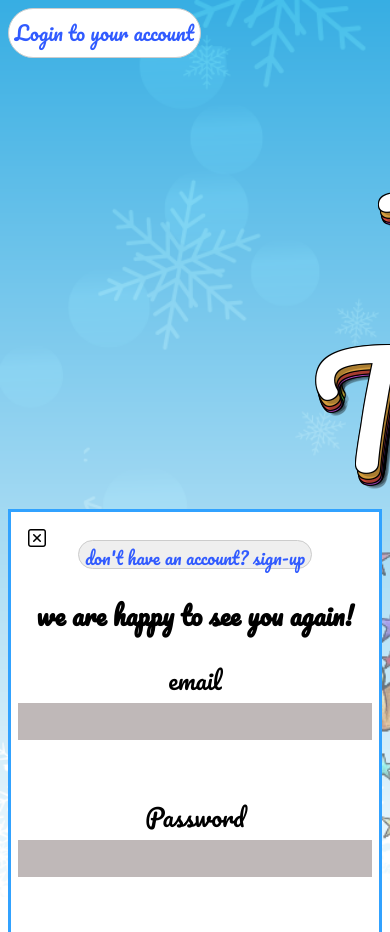
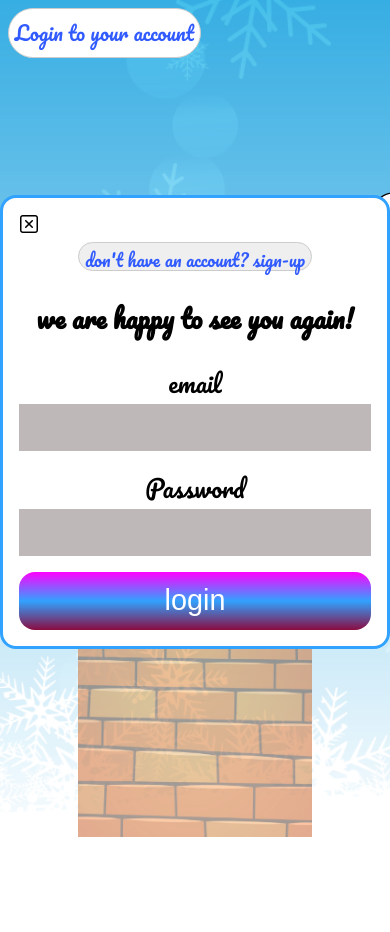
Before and after one commit to chavi362/Icy-Tower, a website: page html/home-page.html in a window 390 px wide. Both pictures are taken after a click on the button "Login to your account". Shown: the top 932 px of the page. After the commit the page ends 844 px from the top, so only its background shows below. Drawn offline with Linux system fonts and the light colour scheme.

Commit message:
Home page form fix
Fixes home page form position, reduce spacing between form inputs;

```diff
--- a/css/home-page.css
+++ b/css/home-page.css
@@ -1,5 +1,9 @@
 * {
   box-sizing: border-box;
+}
+html, body {
+  height: 100%;
+  width: 100%;
 }
 
 body {
@@ -11,9 +15,8 @@ body {
   font-family: 'Pacifico', cursive;
 }
 
-form {
-  text-align: center;
-}
+.mt-16px { margin-top: 16px; }
+.mb-16px { margin-bottom: 16px; }
 
 .main-heading {
   text-align: center;
@@ -85,36 +88,27 @@ form {
 }
 
 .form {
-  width: 27%;
   background-color: white;
+  border-radius: 16px;
+  border: 3px solid #31a2ff;
+  bottom: 0;
   color: black;
-  border: 3px solid #31a2ff;
-  margin-top: -7%;
-  margin-left: 37%;
+  height: fit-content;
+  left: 0;
+  margin: auto;
+  max-width: 400px;
+  padding: 16px;
+  position: absolute;
+  right: 0;
+  text-align: center;
+  top: 0;
+  width: 100%;
   z-index: 99;
-  align-self: center;
-  z-index: 99;
-  position: fixed;
-}
-
-@media screen and (max-width: 1200px) {
-  .form {
-    width: 47%;
-    margin-left: 25%;
-  }
-}
-
-@media screen and (max-width: 600px) {
-  .form {
-    width: 96%;
-    margin-left: 2%;
-  }
 }
 
 .form input {
-  width: 96%;
-  padding: 3%;
-  margin: 0.5% 1% 0px 1%;
+  width: 100%;
+  padding: 16px;
   border: none;
   background: #bfb8b8;
 }
@@ -124,13 +118,13 @@ form {
 }
 
 .submit {
-  width: 96%;
+  background: linear-gradient(magenta, #31a2ff, rgb(138, 12, 65));
   border: none;
-  margin: 0.5% 1% 0px 1%;
-  padding: 3.5%;
-  background: linear-gradient(magenta, #31a2ff, rgb(138, 12, 65));
   color: white;
   font-size: 1.8em;
+  padding: 3.5%;
+  width: 100%;
+  border-radius: 16px;
 }
 
 .form input :focus {
@@ -179,8 +173,8 @@ form {
 
 .container img {
   border-radius: 30px;
+  height: 350px;
   width: 450px;
-  height: 350px;
 }
 
 @media screen and (max-width: 1150px) {
--- a/html/home-page.html
+++ b/html/home-page.html
@@ -15,7 +15,7 @@
 </head>
 
 <body>
-    <header>
+    <header style="position: absolute; width: 100%;">
         <div class="hide" id="hello-user">
             <span id="user-first-name"></span><br>
             <span id="user-name"> </span>
@@ -38,27 +38,29 @@
         <br>
         <button class="change-form js-toggle-form" data-toggle-to="login" id="change-to-login" type="button">already have an acount? click to login</button>
         <form method="get">
-            <div> <label for="first-name">first name</label>
+            <div class="mt-16px mb-16px">
+                <label for="first-name">first name</label>
                 <input type="text" id="first-name" name="first-name">
-            </div><br>
-            <br>
-            <div> <label for="email">email</label>
+            </div>
+            <div class="mt-16px mb-16px">
+                <label for="email">email</label>
                 <input  name="email-user-name" type="email" id="user-name" placeholder="this will be your user name">
-            </div><br>
-            <br>
-            <div> <label for="pwd">Password</label>
+            </div>
+            <div class="mt-16px mb-16px">
+                <label for="pwd">Password</label>
                 <br>
-                <input type="password" id="pasword-first" name="pwd">
+                <input type="password" id="pasword-first" name="pwd" placeholder="your password">
                 <span id="message" class="message"></span>
-            </div> <br>
-            <br>
-            <div><label for="verify password">verify Password</label>
-                <input type="password" id="verify-pwd" name="verify password">
+            </div>
+            <div class="mt-16px mb-16px">
+                <label for="verify password">verify Password</label>
+                <input type="password" id="verify-pwd" name="verify password" placeholder="retype your password">
                 <span class="hide" id="verify-message">**Enter the password here again</span>
-            </div> <br>
-            <br> <button class="submit" id="sign-in-submit">sign-up</button>
-            <br>
+            </div>
+            <button class="submit" id="sign-in-submit">sign-up</button>
+            <br />
             <span class="message" id="submit-error-message"></span>
+        </form>
     </div>
 
     <div class="form hide" id="login-form" data-form-type="login">
@@ -67,20 +69,19 @@
         <button class="change-form js-toggle-form" data-toggle-to="register" id="change-to-sign" type="button">don't have an account? sign-up</button>
         <h2>we are happy to see you again!</h2>
         <form>
-            <div> <label for="user">email</label>
+            <div class="mt-16px mb-16px">
+                <label for="user">email</label>
                 <input type="email" id="email" name="user" required="required">
-            </div><br>
-            <br>
-            <div> <label for="pwd">Password</label>
-                <br>
+            </div>
+            <div class="mt-16px mb-16px">
+                <label for="pwd">Password</label>
                 <input type="password" id="pwd" name="pwd" required="required">
-            </div> <br>
-            <br>
-            <div class="hide" id="error-massage">** The
-                identification process
-                failed ,one or more of the details is incorrect<br></span>
+            </div>
+            <div class="hide" id="error-massage">
+                <p>** The identification process failed,<br />one or more of the details is incorrect</p>
             </div>
             <div> <button class="submit" id="login-submit" type="submit">login</button></div>
+        </form>
     </div>
     <div id="you-must-login">
         <button id="close-modal">
@@ -92,15 +93,11 @@
         <img class="icy-tower-img" src="../image/stone-wall.jpg">
     </div>
 
-    <div class="container">
-        <div class="row">
-            <div class="image">
-                <a href="../html/icy-tower-home.html" class="game"><img  class="icy-img" src="../image/icy-tower-start1.png"></a>
-            </div>
-        </div>
+    <div style="display: flex; height: 100%; width: 100%; justify-content: center; align-items: center;">
+        <a href="../html/icy-tower-home.html" class="game"><img  class="icy-img" src="../image/icy-tower-start1.png" style="margin-top: 50px; width: 40vw;"></a>
+    </div>
 
     <script src="../js/login-sign-in.js"></script>
-    <script src="../js/home-page.js"></script>
 </body>
 
 </html>
```
